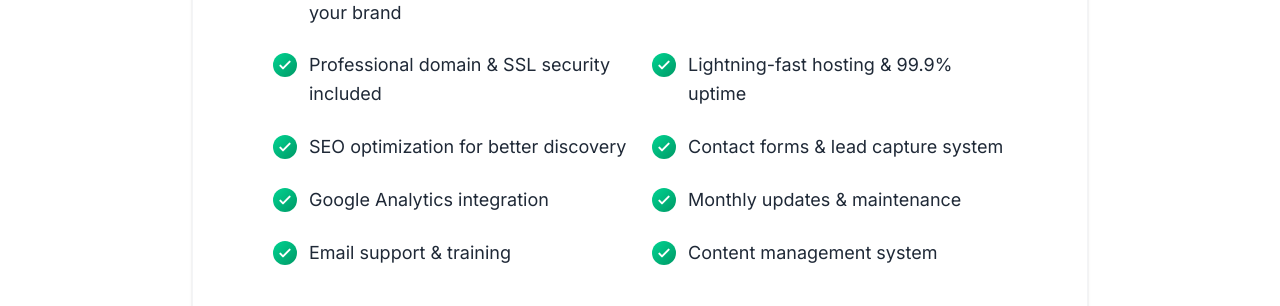
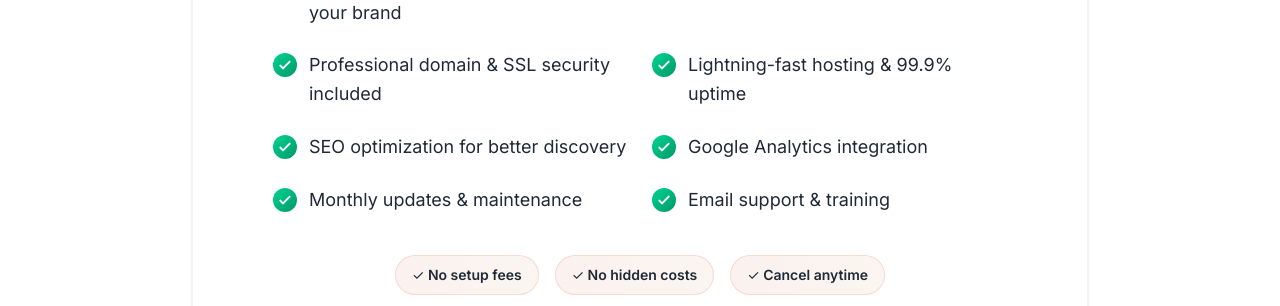
Before and after one commit to AntonioKOD/new-biz, a Next.js app: page / in a window 1280 px wide. Shown: the part 7180-7486 px from the top of the page. Built offline with nearby package versions, Linux system fonts and the light colour scheme; no server answers.

Commit message:
new changes

```diff
--- a/components/Pricing.tsx
+++ b/components/Pricing.tsx
@@ -17,11 +17,9 @@ const Pricing = () => {
       'Professional domain & SSL security included',
       'Lightning-fast hosting & 99.9% uptime',
       'SEO optimization for better discovery',
-      'Contact forms & lead capture system',
       'Google Analytics integration',
       'Monthly updates & maintenance',
       'Email support & training',
-      'Content management system'
     ],
     highlights: [
       'No setup fees',
```
